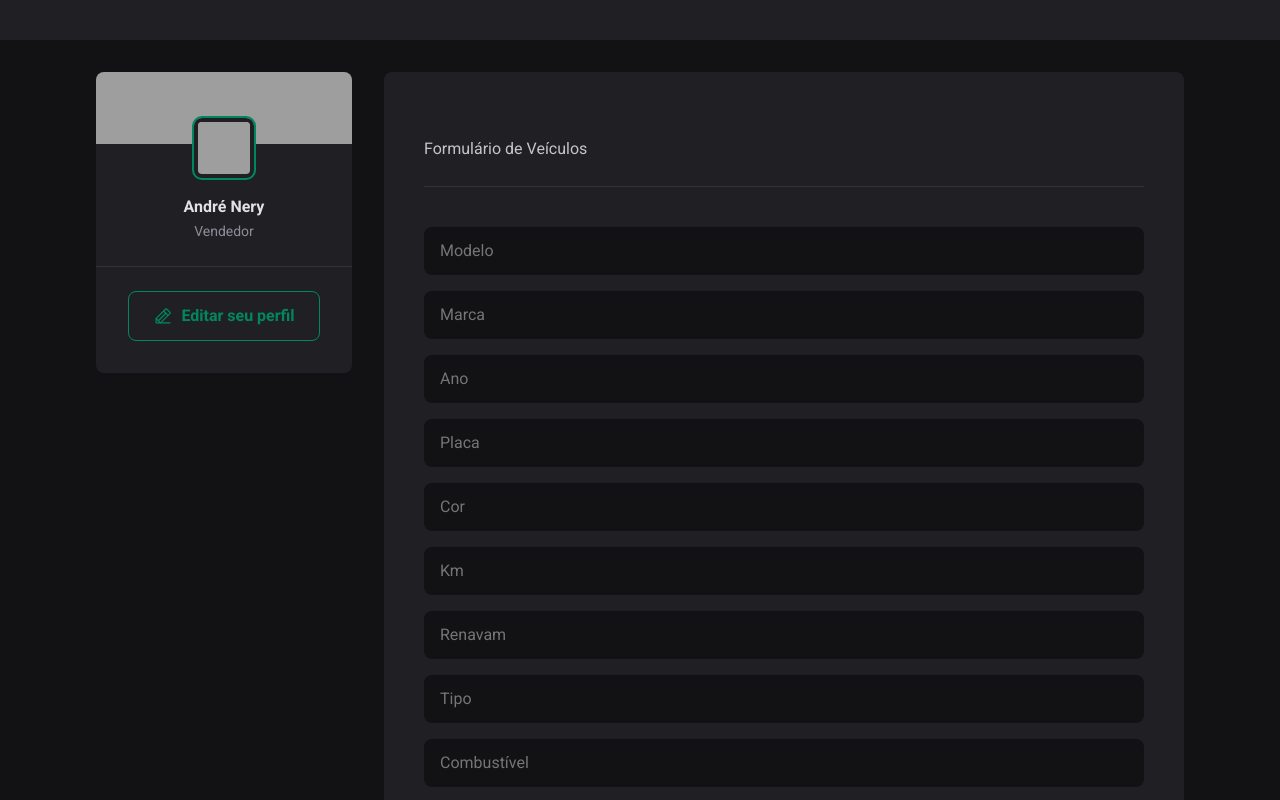
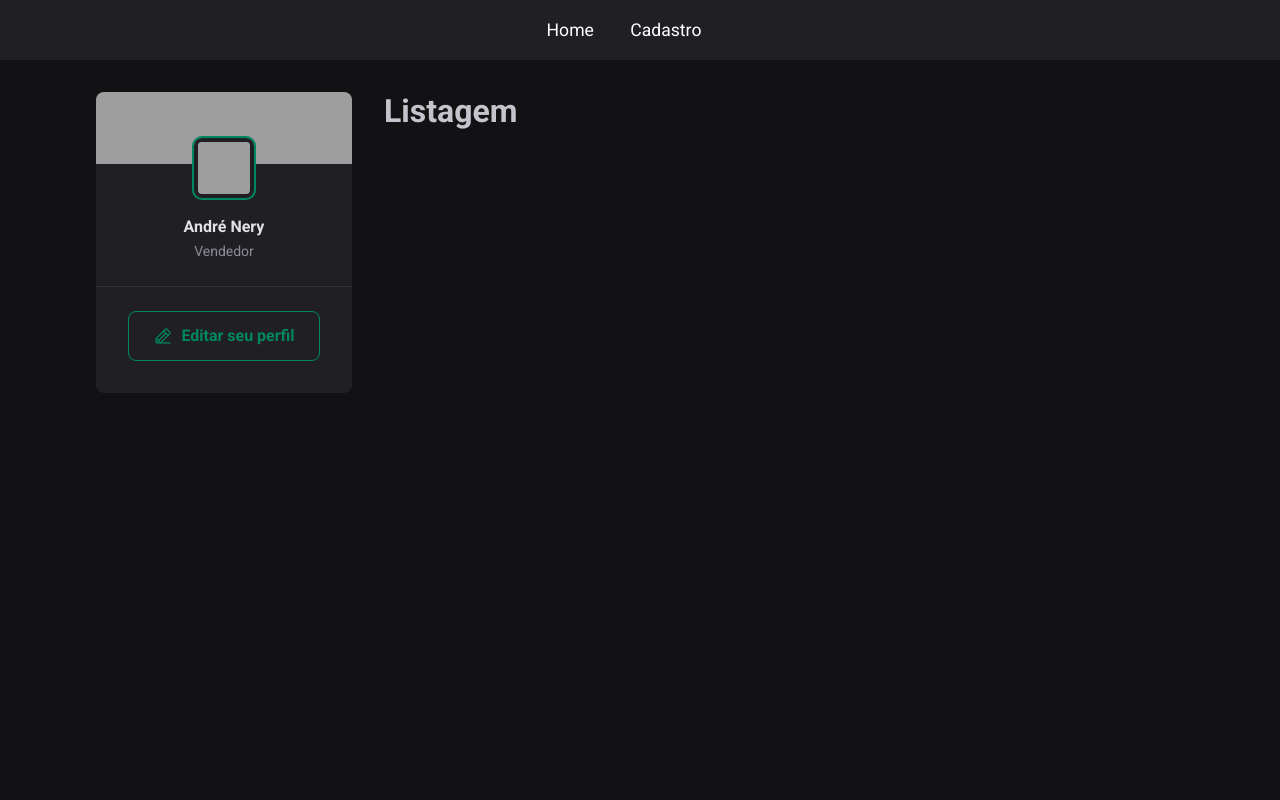
Before and after one commit to ThalitaBispo/LP-Trabalho, a React (Vite) app: page / in a window 1280 px wide. Shown: the top 800 px of the page. Built offline with nearby package versions, Linux system fonts and the light colour scheme; grey boxes are pictures that could not be loaded.

Commit message:
Front|Menu

```diff
--- a/package.json
+++ b/package.json
@@ -13,7 +13,8 @@
     "axios": "^1.4.0",
     "phosphor-react": "^1.4.1",
     "react": "^18.2.0",
-    "react-dom": "^18.2.0"
+    "react-dom": "^18.2.0",
+    "react-router-dom": "^6.11.2"
   },
   "devDependencies": {
     "@types/react": "^18.0.28",
--- a/src/App.jsx
+++ b/src/App.jsx
@@ -1,24 +1,12 @@
-import { Post } from './components/Post.jsx';
 import { Header } from './components/Header.jsx';
-import { Sidebar } from './components/Sidebar.jsx';
 
 import './global.css';
-
-import styles from './App.module.css'
 
 function App() {
 
   return (
     <div>
       <Header />
-
-      <div className={styles.wrapper}>
-        <Sidebar />
-        <main>
-              <Post />
-        </main>
-      </div>
-
     </div>
   )
 }
--- a/src/App.module.css
+++ /dev/null
@@ -1,22 +0,0 @@
-.wrapper {
-    max-width: 70rem;
-    margin: 2rem auto;
-    padding: 0 1rem;
-
-    display: grid;
-    grid-template-columns: 256px 1fr;
-    gap: 2rem;
-    align-items: flex-start;
-}
-
-@media (max-width: 768px) { /*responsivo*/
-    html {
-        font-size: 87.5%;
-        /*14px -> não cola em px porque viraria algo bruto,
-        não adiantaria o usuário esoclher a font do dispositivo dele(a)*/
-    }
-
-    .wrapper {
-        grid-template-columns: 1fr;
-    }
-}
--- a/src/components/Header.jsx
+++ b/src/components/Header.jsx
@@ -1,8 +1,35 @@
-import styles from './Header.module.css'
+import { BrowserRouter, Routes, Route } from 'react-router-dom';
+//import { Menu } from './Menu';
+import { Post } from './Post';
+import { PostList } from './PostList';
+import { PostEdit } from './PostEdit';
+import { PostDelet } from './PostDelet';
+import { Menu } from './Menu';
+
+import { Sidebar } from './Sidebar.jsx';
+import styles from './Menu.module.css'
 
 export function Header() {
     return (
-        <header className={styles.header}>
-        </header>
+        <div>
+            <BrowserRouter>
+                <Menu />
+                <div>
+                    <div className={styles.wrapper}>
+                        <Sidebar />
+
+                        <main>
+                            <Routes>
+                                <Route path="/" element={<PostList />} />
+                                <Route path="/veiculo/create" element={<Post />} />
+                                <Route path="/veiculo/edit/:id" element={<PostEdit />} />
+                                <Route path="/veiculo/delete/:id" element={<PostDelet />} />
+                            </Routes>
+                        </main>
+
+                    </div>
+                </div>
+            </BrowserRouter>
+        </div>
     );
 }
--- a/src/components/Header.module.css
+++ /dev/null
@@ -1,10 +0,0 @@
-.header {
-    background: var(--gray-800);
-    display: flex;
-    justify-content: center;
-    padding: 1.25rem 0;
-}
-
-.header img {
-    height: 3rem;
-}
--- /dev/null
+++ b/src/components/Menu.jsx
@@ -0,0 +1,13 @@
+import { Link } from 'react-router-dom'
+import styles from './Menu.module.css'
+
+export function Menu() {
+    return (
+        <header className={styles.header}>
+            <div>
+                <Link className={styles.menuText} to="/"> Home </Link>
+                <Link className={styles.menuText} to="/veiculo/create"> Cadastro </Link>
+            </div>
+        </header>
+    )
+}
--- /dev/null
+++ b/src/components/Menu.module.css
@@ -0,0 +1,38 @@
+.header {
+    background: var(--gray-800);
+    display: flex;
+    justify-content: center;
+    padding: 1.25rem 0;
+}
+
+.wrapper {
+    max-width: 70rem;
+    margin: 2rem auto;
+    padding: 0 1rem;
+
+    display: grid;
+    grid-template-columns: 256px 1fr;
+    gap: 2rem;
+    align-items: flex-start;
+}
+
+.menuText {
+    margin-right: 2rem;
+    color: var(--white);
+    text-decoration: none;
+    font-size: 1.10rem;
+}
+
+@media (max-width: 768px) {
+
+    /*responsivo*/
+    html {
+        font-size: 87.5%;
+        /*14px -> não cola em px porque viraria algo bruto,
+        não adiantaria o usuário esoclher a font do dispositivo dele(a)*/
+    }
+
+    .wrapper {
+        grid-template-columns: 1fr;
+    }
+}
--- a/src/components/Post.jsx
+++ b/src/components/Post.jsx
@@ -49,6 +49,7 @@ export function Post() {
 
   return (
     <article className={styles.post}>
+
       <div className={styles.content}>
         <p>Formulário de Veículos</p>
       </div>
@@ -139,6 +140,6 @@ export function Post() {
         />
         <button type="submit">Salvar</button>
       </form>
-    </article>
+    </article >
   );
 }
--- /dev/null
+++ b/src/components/PostDelet.jsx
@@ -0,0 +1,5 @@
+export function PostDelet() {
+    return (
+        <h1>PortDelet</h1>
+    )
+}
--- /dev/null
+++ b/src/components/PostEdit.jsx
@@ -0,0 +1,5 @@
+export function PostEdit() {
+    return (
+        <h1>PortEdit</h1>
+    )
+}
--- /dev/null
+++ b/src/components/PostList.jsx
@@ -0,0 +1,5 @@
+export function PostList() {
+    return (
+        <h1>Listagem</h1>
+    )
+}
--- a/src/global.css
+++ b/src/global.css
@@ -40,3 +40,28 @@ button {
     font-weight: 400;
     font-size: 1rem;
 }
+
+.wrapper {
+    max-width: 70rem;
+    margin: 2rem auto;
+    padding: 0 1rem;
+
+    display: grid;
+    grid-template-columns: 256px 1fr;
+    gap: 2rem;
+    align-items: flex-start;
+}
+
+@media (max-width: 768px) {
+
+    /*responsivo*/
+    html {
+        font-size: 87.5%;
+        /*14px -> não cola em px porque viraria algo bruto,
+        não adiantaria o usuário esoclher a font do dispositivo dele(a)*/
+    }
+
+    .wrapper {
+        grid-template-columns: 1fr;
+    }
+}
```
Also changed, not shown: 1 other file (tests, documents, lock files or other folders).
